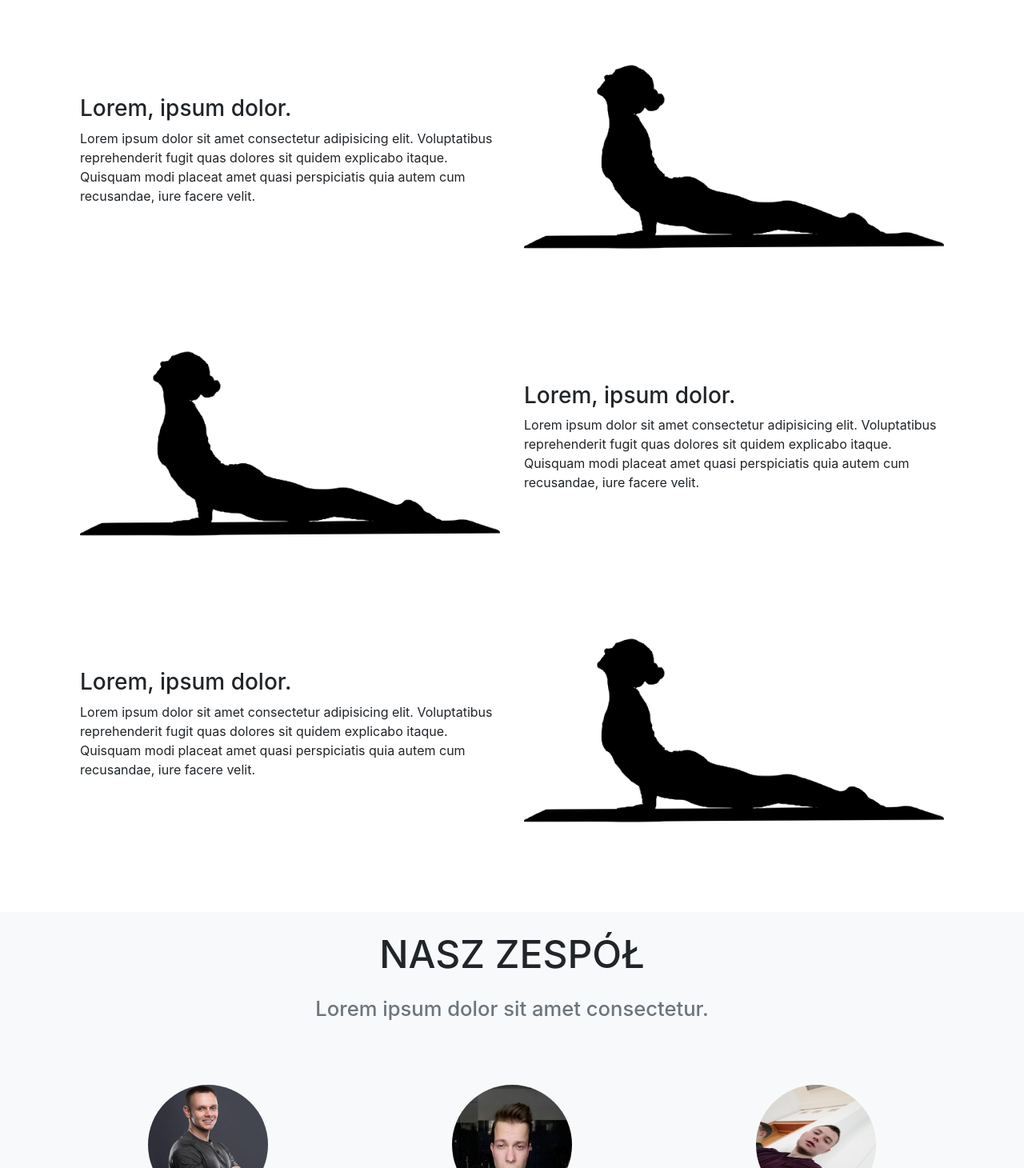
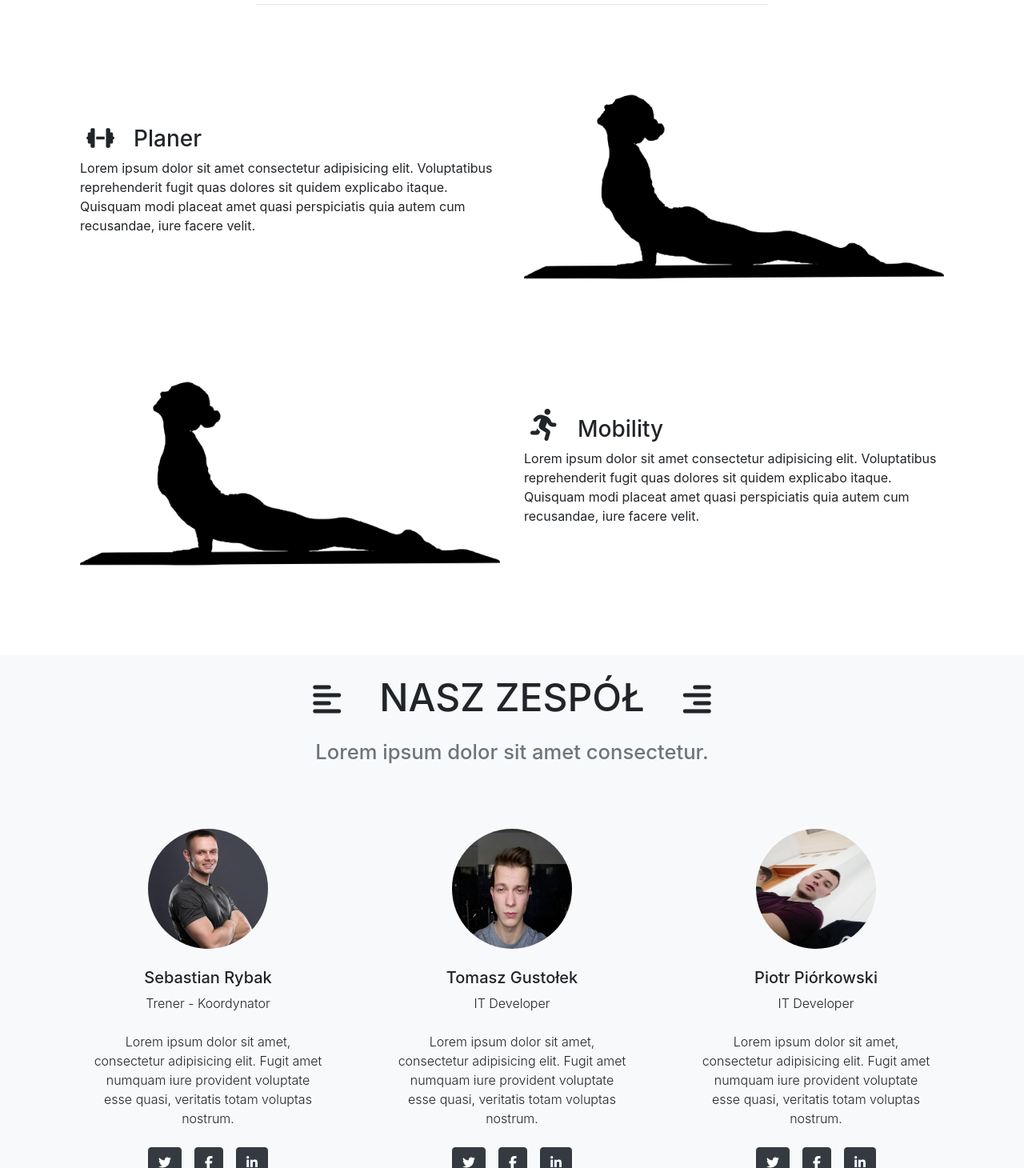
Before and after one commit to piotrpiorkowski/BST-Projekt, an Angular app in the folder ClientApp/: page / in a window 1280 px wide. Shown: the part 830-2290 px from the top of the page at 80% size. Built offline with nearby package versions, Linux system fonts and the light colour scheme.

Commit message:
Main - add icons - add line under title / O Nas - add icons to title - change padding

```diff
--- a/ClientApp/src/app/home/home.component.html
+++ b/ClientApp/src/app/home/home.component.html
@@ -4,11 +4,12 @@
   <!--MAIN-->
 
   <section class="home-brand py-5">
-    <p class="display-2 text-center pt-5 px-3">Baw Się Treningiem</p>
+    <p class="display-3 text-center pt-5 px-3">Baw Się Treningiem</p>
+    <hr class="w-50 mx-auto mt-4 mb-5">
     <div class="container py-5">
       <div class="row m-0 align-items-center">
         <div class="col-md-6">
-          <h3>Lorem, ipsum dolor.</h3>
+          <h3><i class="fas fa-dumbbell pr-4 pl-2"></i>Planer</h3>
           <p>
             Lorem ipsum dolor sit amet consectetur adipisicing elit. Voluptatibus reprehenderit fugit
             quas dolores sit quidem explicabo itaque. Quisquam modi placeat amet quasi perspiciatis quia
@@ -29,7 +30,7 @@
           <img src="assets/images/home2.png" alt="Joga" class="img-fluid">
         </div>
         <div class="col-md-6">
-          <h3>Lorem, ipsum dolor.</h3>
+          <h3><i class="fas fa-running pr-4 pl-2" style="font-size:2.5rem;"></i>Mobility</h3>
           <p>
             Lorem ipsum dolor sit amet consectetur adipisicing elit. Voluptatibus reprehenderit fugit
             quas dolores sit quidem explicabo itaque. Quisquam modi placeat amet quasi perspiciatis quia
@@ -40,7 +41,7 @@
     </div>
 
 
-    <div class="container py-5">
+    <!--<div class="container py-5">
       <div class="row m-0 align-items-center">
         <div class="col-md-6">
           <h3>Lorem, ipsum dolor.</h3>
@@ -54,7 +55,7 @@
           <img src="assets/images/home2.png" alt="Bike" class="img-fluid">
         </div>
       </div>
-    </div>
+    </div>-->
   </section>
 </div>
 
@@ -63,16 +64,16 @@
 <section class="testimonials text-center bg-light">
   <div class="container">
     <div class="text-center">
-      <h2 class="section-heading text-uppercase pt-4 pb-3" style="font-size:3rem;">Nasz Zespół</h2>
+      <h2 class="section-heading text-uppercase pt-4 pb-3" style="font-size:3rem;"><i class="fas fa-align-left pr-5" style="font-size:2.5rem;"></i>Nasz Zespół<i class="fas fa-align-right pl-5" style="font-size:2.5rem;"></i></h2>
       <h3 class="section-subheading text-muted pb-4" style="font-size:1.6rem;">Lorem ipsum dolor sit amet consectetur.</h3>
     </div>
     <div class="row">
       <div class="col-lg-4">
         <div class="testimonial-item mx-auto mt-5 mb-5 mb-lg-0">
-          <img class="img-fluid rounded-circle mb-3" src="assets/images/sebastian.jpg" style="height:150px; width:150px" alt="">
+          <img class="img-fluid rounded-circle mb-4" src="assets/images/sebastian.jpg" style="height:150px; width:150px" alt="">
           <h5>Sebastian Rybak</h5>
           <p class="font-weight-light mb-4">Trener - Koordynator</p>
-          <p class="font-weight-light mb-3">Lorem ipsum dolor sit amet, consectetur adipisicing elit. Fugit amet numquam iure provident voluptate esse quasi, veritatis totam voluptas nostrum.</p>
+          <p class="font-weight-light mb-4 mx-auto" style="width:18rem;">Lorem ipsum dolor sit amet, consectetur adipisicing elit. Fugit amet numquam iure provident voluptate esse quasi, veritatis totam voluptas nostrum.</p>
           <a class="btn btn-dark btn-social mx-2 mb-5" href="#!"><i class="fab fa-twitter"></i></a>
           <a class="btn btn-dark btn-social mx-2 mb-5" href="#!"><i class="fab fa-facebook-f"></i></a>
           <a class="btn btn-dark btn-social mx-2 mb-5" href="#!"><i class="fab fa-linkedin-in"></i></a>
@@ -80,10 +81,10 @@
       </div>
       <div class="col-lg-4">
         <div class="testimonial-item mx-auto mt-5 mb-5 mb-lg-0">
-          <img class="img-fluid rounded-circle mb-3" src="assets/images/tomek.JPG" style="height:150px; width:150px" alt="">
+          <img class="img-fluid rounded-circle mb-4" src="assets/images/tomek.JPG" style="height:150px; width:150px" alt="">
           <h5>Tomasz Gustołek</h5>
           <p class="font-weight-light mb-4">IT Developer</p>
-          <p class="font-weight-light mb-3">Lorem ipsum dolor sit amet, consectetur adipisicing elit. Fugit amet numquam iure provident voluptate esse quasi, veritatis totam voluptas nostrum.</p>
+          <p class="font-weight-light mb-4 mx-auto" style="width:18rem;">Lorem ipsum dolor sit amet, consectetur adipisicing elit. Fugit amet numquam iure provident voluptate esse quasi, veritatis totam voluptas nostrum.</p>
           <a class="btn btn-dark btn-social mx-2 mb-5" href="#!"><i class="fab fa-twitter"></i></a>
           <a class="btn btn-dark btn-social mx-2 mb-5" href="#!"><i class="fab fa-facebook-f"></i></a>
           <a class="btn btn-dark btn-social mx-2 mb-5" href="#!"><i class="fab fa-linkedin-in"></i></a>
@@ -91,10 +92,10 @@
       </div>
       <div class="col-lg-4">
         <div class="testimonial-item mx-auto mt-5 mb-5 mb-lg-0">
-          <img class="img-fluid rounded-circle mb-3" src="assets/images/piotrek.jpg" style="height:150px; width:150px" alt="">
+          <img class="img-fluid rounded-circle mb-4" src="assets/images/piotrek.jpg" style="height:150px; width:150px" alt="">
           <h5>Piotr Piórkowski</h5>
           <p class="font-weight-light mb-4">IT Developer</p>
-          <p class="font-weight-light mb-3">Lorem ipsum dolor sit amet, consectetur adipisicing elit. Fugit amet numquam iure provident voluptate esse quasi, veritatis totam voluptas nostrum.</p>
+          <p class="font-weight-light mb-4 mx-auto" style="width:18rem;">Lorem ipsum dolor sit amet, consectetur adipisicing elit. Fugit amet numquam iure provident voluptate esse quasi, veritatis totam voluptas nostrum.</p>
           <a class="btn btn-dark btn-social mx-2 mb-5" href="#!"><i class="fab fa-twitter"></i></a>
           <a class="btn btn-dark btn-social mx-2 mb-5" href="#!"><i class="fab fa-facebook-f"></i></a>
           <a class="btn btn-dark btn-social mx-2 mb-5" href="#!"><i class="fab fa-linkedin-in"></i></a>
```
